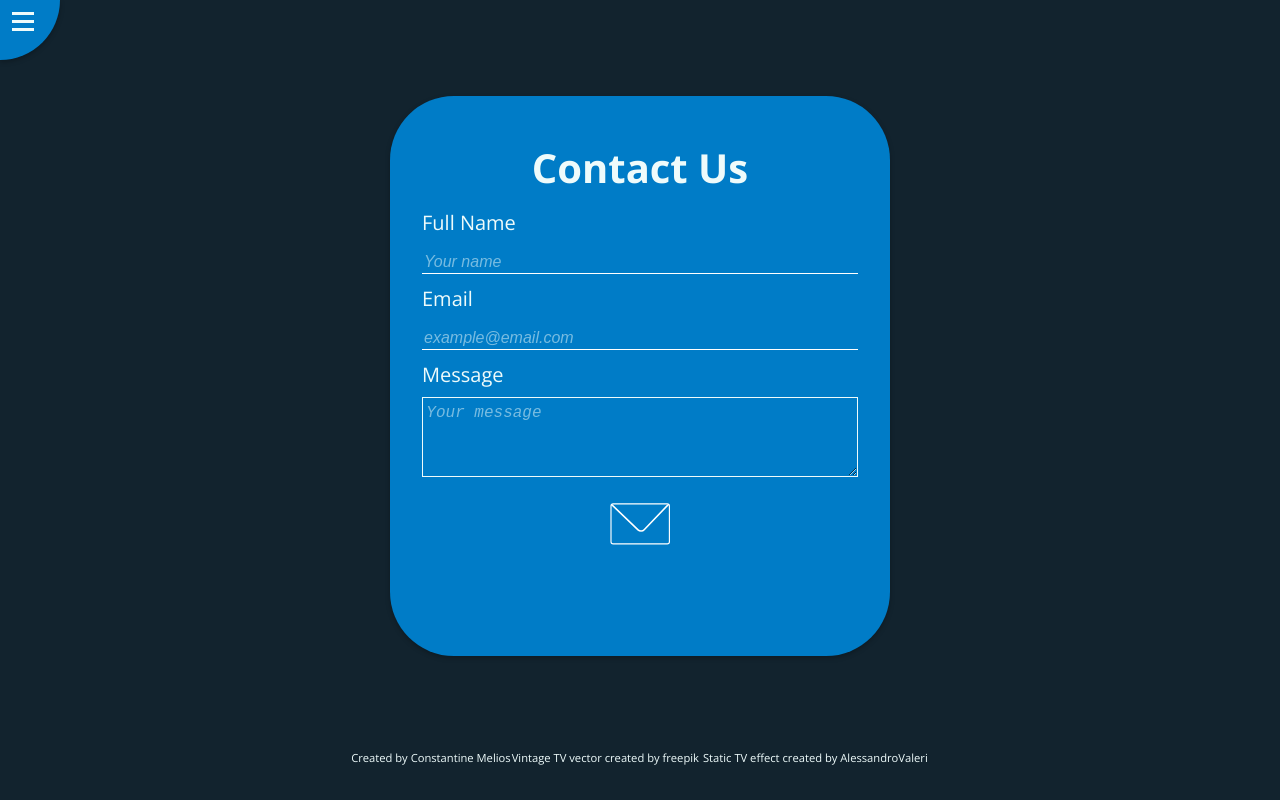
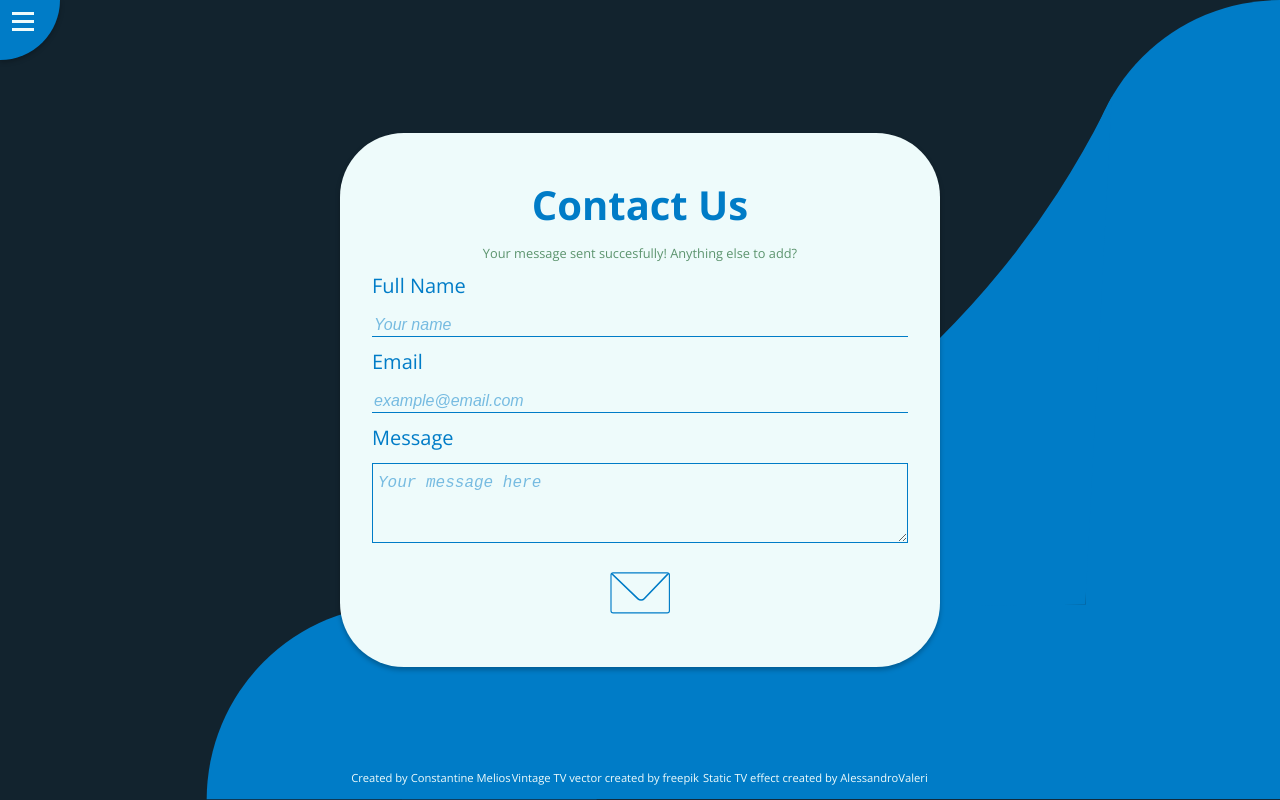
Before and after one commit to constantineMelios-zz/tv-search-app, a React (Create React App) app: page /contact in a window 1280 px wide. Built offline with nearby package versions, Linux system fonts and the light colour scheme.

Commit message:
Contact Us Animation

```diff
--- a/src/App.tsx
+++ b/src/App.tsx
@@ -17,13 +17,12 @@ function App() {
         </Route>
         <Route path="/discover">
           <Discover />
-          <Footer />
         </Route>
         <Route path="/contact">
           <ContactUs />
-          <Footer />
         </Route>
       </Switch>
+      <Footer />
     </>
   )
 
--- a/src/pages/ContactUs.tsx
+++ b/src/pages/ContactUs.tsx
@@ -1,4 +1,4 @@
-import React, { useState } from 'react'
+import React, { useEffect, useRef, useState } from 'react'
 import { RootStateOrAny, useSelector } from 'react-redux'
 import { ContactStyle } from '../styles'
 import letter from '../assets/letter.svg'
@@ -9,19 +9,48 @@ export default function ContactUs() {
   const [name, setName] = useState('')
   const [email, setEmail] = useState('')
   const [message, setMessage] = useState('')
+  const [validation, setValidation] = useState('')
+  const formRef = useRef<HTMLDivElement>(null)
 
   function handleSubmit(event) {
     event.preventDefault()
+    if (formRef.current !== null) {
+      formRef.current.classList.add('sent')
+    }
+    setTimeout(() => {
       setName('')
       setEmail('')
       setMessage('')
+      validationMessage()
+      if (formRef.current !== null) {
+        formRef.current.classList.remove('sent')
       }
+    }, 250)
+  }
+
+  function validationMessage() {
+    setValidation(() => {
+      if (language === 'en') {
+        return "Your message sent succesfully! Anything else to add?"
+      }
+      return "To μήνυμα σας στάλθηκε με επιτυχία! Θέλετε να μας πείτε κάτι ακόμα;"
+    })
+  }
+
+  useEffect(() => {
+    validationMessage()
+    return () => console.log('unmounting')
+  }, [language])
 
   return (
     <ContactStyle>
+      <div className="container" ref={formRef}>
         <h1 className="contact__title">
           {language === 'en' ? "Contact Us" : "Επικοινωνία"}
         </h1>
+        <p className="contact__validation">
+          {validation}
+        </p>
         <form className="contact__form" encType="text/plain" onSubmit={handleSubmit}>
           <label htmlFor="name">{language === 'en' ? "Full Name" : "Ονοματεπώνυμο"}</label>
           <input
@@ -30,6 +59,7 @@ export default function ContactUs() {
             placeholder={language === 'en' ? "Your name" : "Το όνομα σου"}
             value={name}
             onChange={(event) => { setName(event.target.value) }}
+            required
           />
           <label htmlFor="name">Email</label>
           <input
@@ -38,18 +68,22 @@ export default function ContactUs() {
             placeholder="example@email.com"
             value={email}
             onChange={(event) => { setEmail(event.target.value) }}
+            required
           />
           <label htmlFor="name">{language === 'en' ? "Message" : "Μήνυμα"}</label>
           <textarea
             name="message"
-          placeholder={language === 'en' ? "Your message" : "Το μήνυμα σου"}
+            placeholder={language === 'en' ? "Your message here" : "Το μήνυμα σου"}
             value={message}
             onChange={(event) => { setMessage(event.target.value) }}
+            rows={1500}
+            required
           />
           <button type="submit" className="contact__btn">
             <img src={letter} alt={language === 'en' ? "Send Message" : "Στείλε μήνυμα"} aria-label={language === 'en' ? "Send Message" : "Στείλε μήνυμα"} />
           </button>
         </form>
+      </div>
     </ContactStyle>
   )
 }
--- a/src/pages/Discover.tsx
+++ b/src/pages/Discover.tsx
@@ -1,5 +1,4 @@
 import React from 'react'
-import { ApiKey } from '../ApiKey'
 import { DiscoverStyle } from '../styles'
 
 
--- a/src/styles/BurgerStyle.tsx
+++ b/src/styles/BurgerStyle.tsx
@@ -96,7 +96,7 @@ const BurgerStyle = styled.div`
     align-items: center;
     justify-content: space-evenly;
     a {
-      padding: 0.15em;
+      padding: 0.15em 0;
       display: flex;
       align-items: center;
       color: var(--white);
--- a/src/styles/ContactStyle.tsx
+++ b/src/styles/ContactStyle.tsx
@@ -1,46 +1,85 @@
-import styled from "styled-components";
+import styled, { keyframes } from "styled-components";
+import background from '../assets/background.svg'
+
+const bgEntranceAnimation = keyframes`
+  0% {background-position: 400% 100%}
+  100% {background-position: bottom right}
+`
+
+const formEntranceAnimation = keyframes`
+  0% { transform: translateX(-50%) translateY(50%); opacity: 0}
+  100% {tranform: translateX(0) translateY(0); opacity: 1}
+`
+
+const formExitAnimation = keyframes`
+  0% {tranform: translateX(0) translateY(0); opacity: 1}
+  49% {transform: translateX(50%) translateY(-50%); opacity: 0}
+  50% { transform: translateX(-50%) translateY(50%); opacity: 0}
+  100% {tranform: translateX(0) translateY(0); opacity: 1}
+`
 
 const ContactStyle = styled.section`
-  max-width: 500px;
+  width: 100%;
+  min-height: 100vh;
+  margin: auto;
+  display: flex;
+  align-items: center;
+  justify-content: center;
+  background: url(${background});
+  background-repeat: no-repeat;
+  background-size: contain;
+  background-position: bottom right;
+  animation: ${bgEntranceAnimation} 1s 1;
+  .container {
+    max-width: 600px;
     width: 90vw;
-  height: 70vh;
-  margin: 12vh auto;
     padding: 2em;
-  background: var(--light);
-  color: var(--white);
+    background: var(--white);
+    color: var(--light);
     border-radius: 4rem;
-  box-shadow: 0 2px 5px rgba(0,0,0,0.26);
+    box-shadow: 0 3px 5px rgba(0,0,0,0.26);
+    animation: ${formEntranceAnimation} 0.5s forwards;
+    &.sent {
+      animation: ${formExitAnimation} 0.5s 1;
+    }
     .contact__title {
       font-size: 2.5rem;
       font-weight: var(--boldFont);
       text-align: center;
       padding: 0.5em 0;
     }
+    .contact__validation {
+      text-align: center;
+      font-size: 0.8rem;
+      font-weight: var(--lightFont);
+      color: #5C946E;
+      padding: 0.15em;
+      min-height: 2em;
+    }
     .contact__form {
       display: flex;
       flex-flow: column;
       label {
-      font-weight: var(--lightFont);
         font-size: 1.25rem;
         padding: 0.25em 0;
       }
       input {
         background: none;
         border: none;
-      border-bottom: 1px solid white;
+        border-bottom: 1px solid var(--light);
         margin: 0.5em 0;
         font-size: 1.25rem;
-      color: var(--white);
+        color: var(--light);
         ::placeholder {
           font-size: 1rem;
-        color: var(--white);
+          color: var(--light);
           opacity: 0.5;
           font-style: italic;
         }
         :focus,
         :active {
           outline: none;
-        border-bottom: 2px solid white;
+          border-bottom: 3px solid var(--light);
           background: none;
         }
       }
@@ -49,18 +88,21 @@ const ContactStyle = styled.section`
       input:-webkit-autofill:focus,
       input:-webkit-autofill:active {
         transition: background-color 5000s ease-in-out 0s;
-      -webkit-text-fill-color: var(--white);
+        -webkit-text-fill-color: var(--light);
       }
       textarea {
-      border: 1px solid var(--white);
         background: none;
+        max-width: calc(500px-2em);
         height: 5rem;
         padding: 0.5em 0.25em;
+        border: 1px solid var(--light);
         margin: 0.5em 0;
-      color: var(--white);
+        font-size: 1.25rem;
+        color: var(--light);
+        resize: vertical;
         ::placeholder {
           font-size: 1rem;
-        color: var(--white);
+          color: var(--light);
           opacity: 0.5;
           font-style: italic;
         }
@@ -68,7 +110,7 @@ const ContactStyle = styled.section`
         :active {
           outline: none;
           background: none;
-        border: 2px solid var(--white);
+          border: 3px solid var(--light);
         }
       }
       .contact__btn {
@@ -76,6 +118,7 @@ const ContactStyle = styled.section`
         border: none;
         margin: 1em auto;
         width: 100px;
+        cursor: pointer;
         img {
           height: 50px;
         }
@@ -89,6 +132,7 @@ const ContactStyle = styled.section`
         }
       }
     }
+  }
 `
 
 export default ContactStyle
--- a/src/styles/DiscoverStyle.tsx
+++ b/src/styles/DiscoverStyle.tsx
@@ -1,7 +1,7 @@
 import styled from "styled-components";
 
 const DiscoverStyle = styled.section`
-  min-height: 95vh;
+  min-height: 100vh;
 `
 
 export default DiscoverStyle
--- a/src/styles/FooterStyle.tsx
+++ b/src/styles/FooterStyle.tsx
@@ -1,6 +1,10 @@
 import styled from "styled-components"
 
+console.log(window.location.href)
+
 const FooterStyle = styled.footer`
+  margin: -3em auto;
+  padding: 0.5em;
   text-align: center;
   font-size: 0.7rem;
   color: var(--white);
--- a/src/styles/TvSetStyle.tsx
+++ b/src/styles/TvSetStyle.tsx
@@ -16,7 +16,7 @@ const TvSetStyle = styled.div`
   filter: drop-shadow(0 3px 6px rgba(0,0,0,0.56));
   transition: transform 0.2s ease;
   position: relative;
-  min-width: 380px;
+  min-width: 360px;
   max-width: 80vw;
   animation: ${attentionAnimation} 4s infinite, ${entranceAnimation} 1s 1;
   :hover,
```
Also changed, not shown: src/assets/letter.svg. Lines whose indentation alone changed are shown as unchanged.
